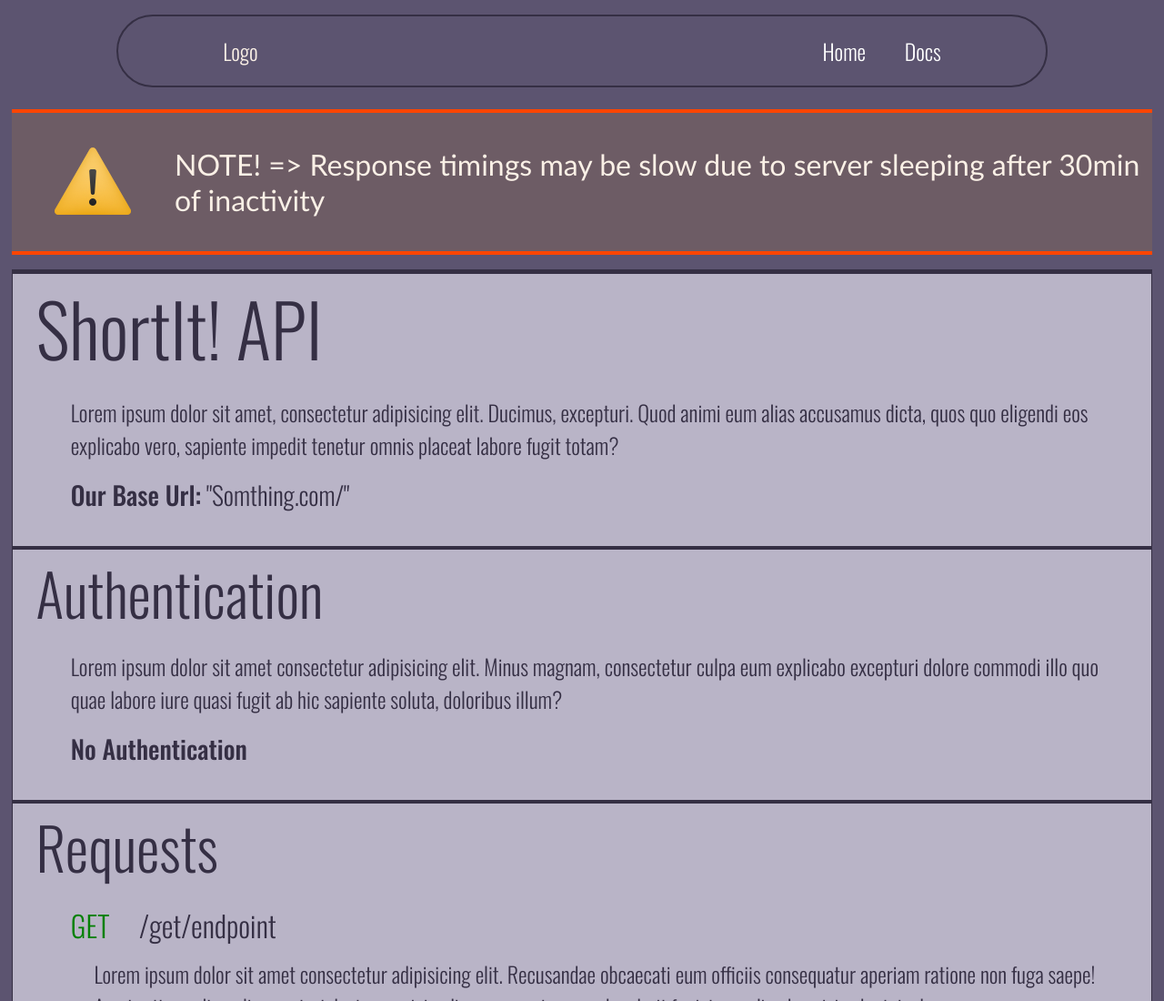
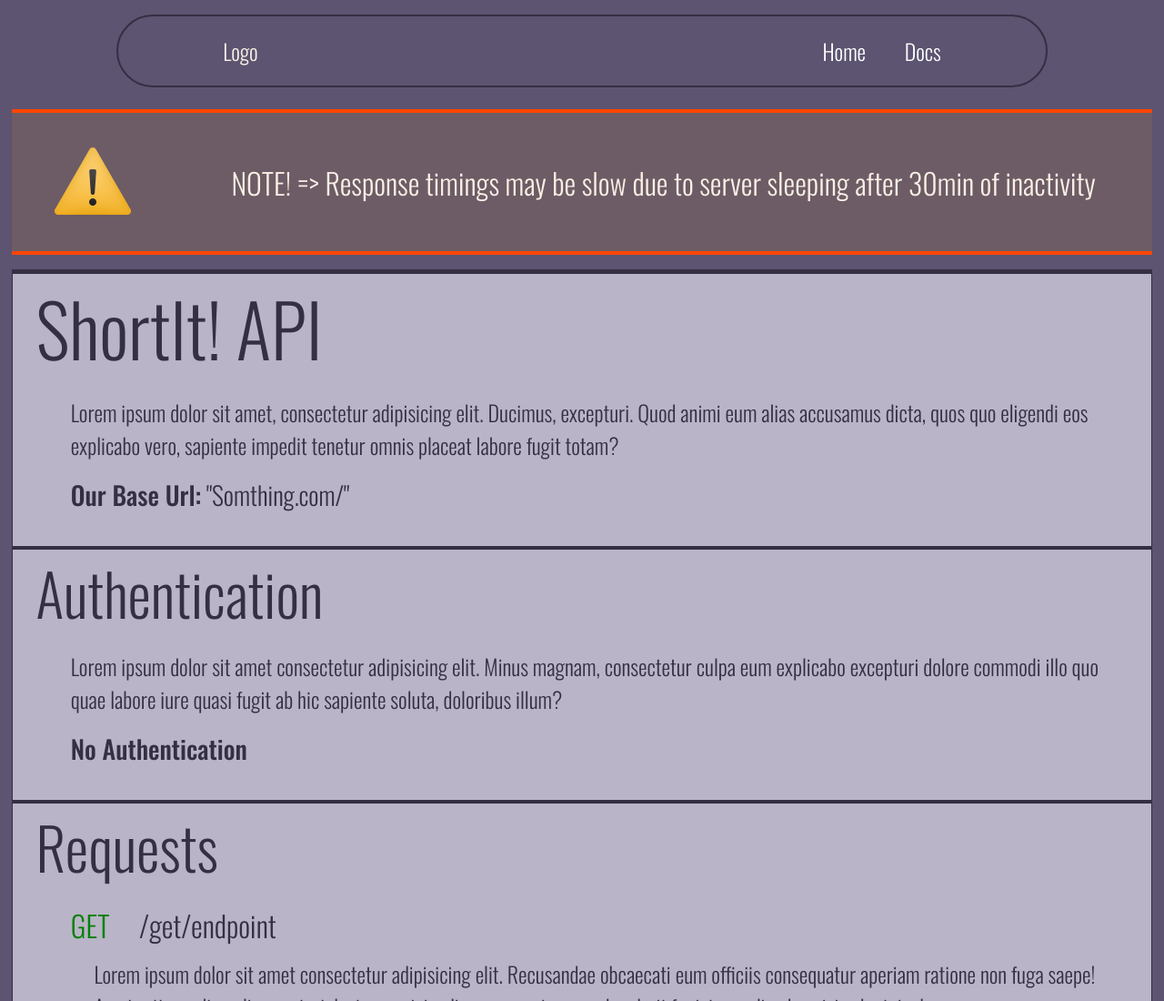
Before and after one commit to NucleoFusion/football-api-serve, a plain HTML site: page static/docs.html in a window 1280 px wide. Shown: the top 1100 px of the page at 91% size. Drawn offline with nearby package versions, Linux system fonts and the light colour scheme.

Commit message:
Adding Additional Styling

```diff
--- a/static/docs.html
+++ b/static/docs.html
@@ -25,7 +25,7 @@
         <img src="warning.png" alt="warning" />
       </div>
       <div>
-        <p>
+        <p class="oswald">
           NOTE! => Response timings may be slow due to server sleeping after
           30min of inactivity
         </p>
```
